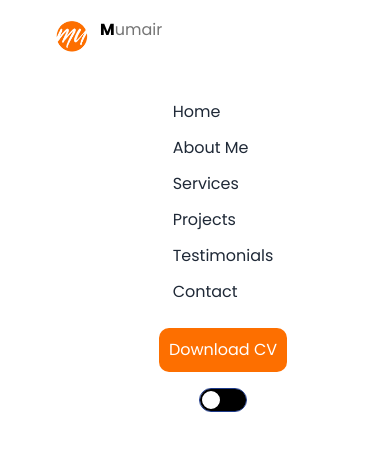
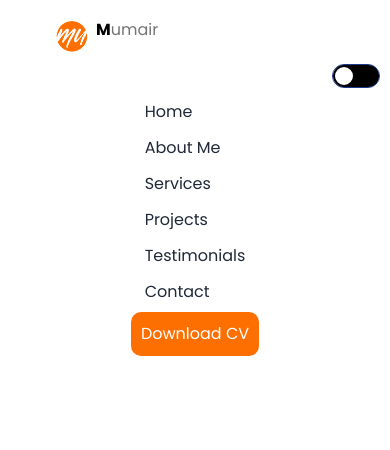
Before and after one commit to mohdbinharun56/Portfolio-of-Umair-s, a Next.js app: page /components/Header in a window 390 px wide. Shown: the top 450 px of the page. Built offline with nearby package versions, Linux system fonts and the light colour scheme.

Commit message:
updated analysis for the more responsive

```diff
--- a/src/app/components/Header/logo/page.tsx
+++ b/src/app/components/Header/logo/page.tsx
@@ -1,7 +1,7 @@
 export default function Logo({theme}:any) {
     return (
         <>
-            <div className="flex gap-3 items-center">
+            <div className="flex gap-2 items-center">
                 <img src="/assets/logo.png" alt="Logo" className="w-8 h-8 rounded-full lg:w-12 lg:h-12 mt-3 ml-14" />
                 <h1 className={`font-normal lg:text-3xl text-[#757575]`}><span className={`${theme?'text-[#FBFBFB]':'text-[#000000]'} font-bold lg:text-3xl `}>M</span>umair</h1>
             </div>
--- a/src/app/components/Header/page.tsx
+++ b/src/app/components/Header/page.tsx
@@ -2,24 +2,27 @@
 import Logo from "./logo/page";
 import Navigation from "./nav/page";
 
-export default function Header({ handleTheme,handleNav, theme }: any) {
+export default function Header({ handleTheme, handleNav, theme }: any) {
     return (
+        <>
+
             <div id="home" className="md:flex items-center justify-around mt-2">
                 <div>
                     <Logo theme={theme} />
                 </div>
-            <div className="flex flex-col md:flex-row gap-4 ml-14 mt-10 md:mt-0 items-center">
+                <div className="flex flex-col md:flex-row mt-10 md:mt-0 items-center">
                     <Navigation handleNav={handleNav} />
                     <a href="/path/to/CV.pdf" download>
                         <button>Download CV</button>
                     </a>
-                <div>
+                </div>
+            </div>
+            <div className=" absolute top-16 left-[85%]">
                 <input
                     type="checkbox"
                     onClick={(e: any) => handleTheme(e)}
                     className={`${theme ? '[--tglbg:white] hover:[--tglbg:bleck] bg-black' : 'bg-white [--tglbg:black] hover:[--tglbg:white] hover:bg-black'} toggle boder-2 border-blue-900`} />
             </div>
-            </div>
-        </div>
+        </>
     );
 }
--- a/src/app/components/banner/page.tsx
+++ b/src/app/components/banner/page.tsx
@@ -2,17 +2,16 @@ export default function Banner({ informations }: any) {
     const { name, title, profileImage, aboutMe } = informations || {};
     return (
         <>
-            <div id="banner" className="lg:max-w-7xl md:flex  mx-auto mt-16">
+            <div id="banner" className="lg:max-w-7xl md:flex mx-auto mt-20">
                 <div className="w-2/3 ml-8 lg:ml-24">
                     <small className="font-semibold text-2xl">Hi I am</small>
                     <h1 className="font-semibold text-3xl text-[#FD6F00]">{name}</h1>
-                    <p className="w-96 font-bold text-6xl lg:text-8xl">{title ? title.slice(0, 7) : ''}</p>
-                    <p className="lg:w-96 font-bold text-6xl mx-auto lg:text-8xl ">{title ? title.slice(7) : ''}</p>
+                    <p className="w-96 font-bold text-6xl lg:text-7xl">{title ? title.slice(0, 7) : ''}</p>
+                    <p className="lg:w-80 font-bold text-6xl mx-auto lg:text-7xl ">{title ? title.slice(7) : ''}</p>
                     <p className="font-normal lg:text-xl my-6">{aboutMe? aboutMe.map((about: { description: any; })=>about.description):''}</p>
                     <button className="w-40">Hire me</button>
                 </div>
-                <div className="circle mx-auto w-52 h-52 lg:w-96 lg:h-96 rounded-full relative top-20">
-
+                <div className="circle w-52 h-52 lg:w-96 lg:h-96 rounded-full relative top-20">
                     <div>
                         <img src={profileImage} alt="profilePhoto" className="w-[280px] h-[280px] lg:w-[450px] lg:h-[450px] absolute left-1 -top-[70px] rounded-full mx-auto" />
                         <div className="w-40 h-8 lg:w-72 lg:h-[70px] border-1 bg-[#FD6F0099] absolute ml-8 -mt-5"></div>
--- a/src/app/components/testimonials/page.tsx
+++ b/src/app/components/testimonials/page.tsx
@@ -42,8 +42,8 @@ export default function Testimonials({ informations,theme }: any) {
         <>
             <div id="testimonials">
                 <div className="text-center my-20">
-                    <h1 className="font-semibold text-3xl lg:text-6xl">Testimonials</h1>
-                    <p className="w-[350px] lg:w-[900px] font-normal text-sm md:text-xl text-center mx-auto my-5">This section
+                    <h1 className="text-center text-3xl lg:text-6xl font-semibold">Testimonials</h1>
+                    <p className="max-w-4xl my-5 mx-auto text-center font-normal text-base md:text-xl">This section
                         highlights client and colleague testimonials, showcasing appreciation for Mohammad’s exceptional design
                          skills, user-centric approach, and dedication to delivering high-quality work.</p>
                 </div>
```
Lines whose indentation alone changed are shown as unchanged.
